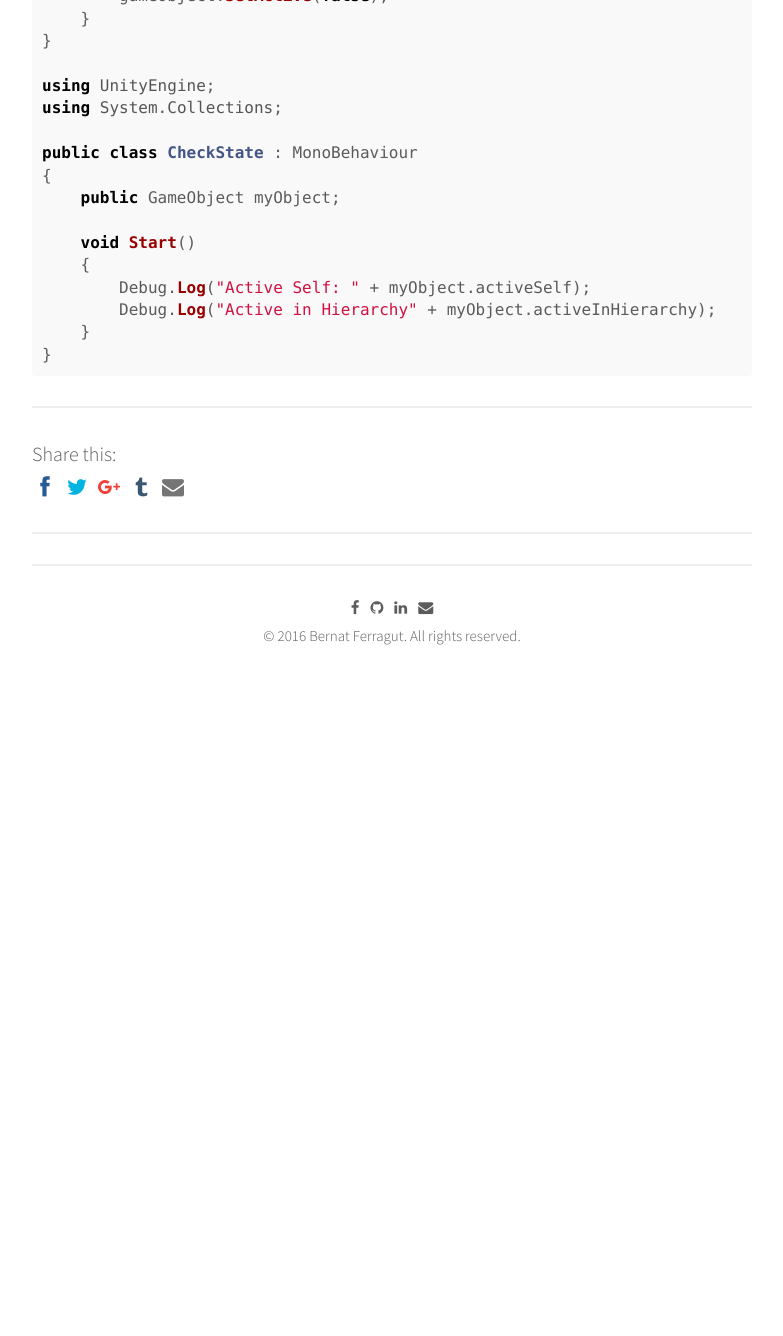
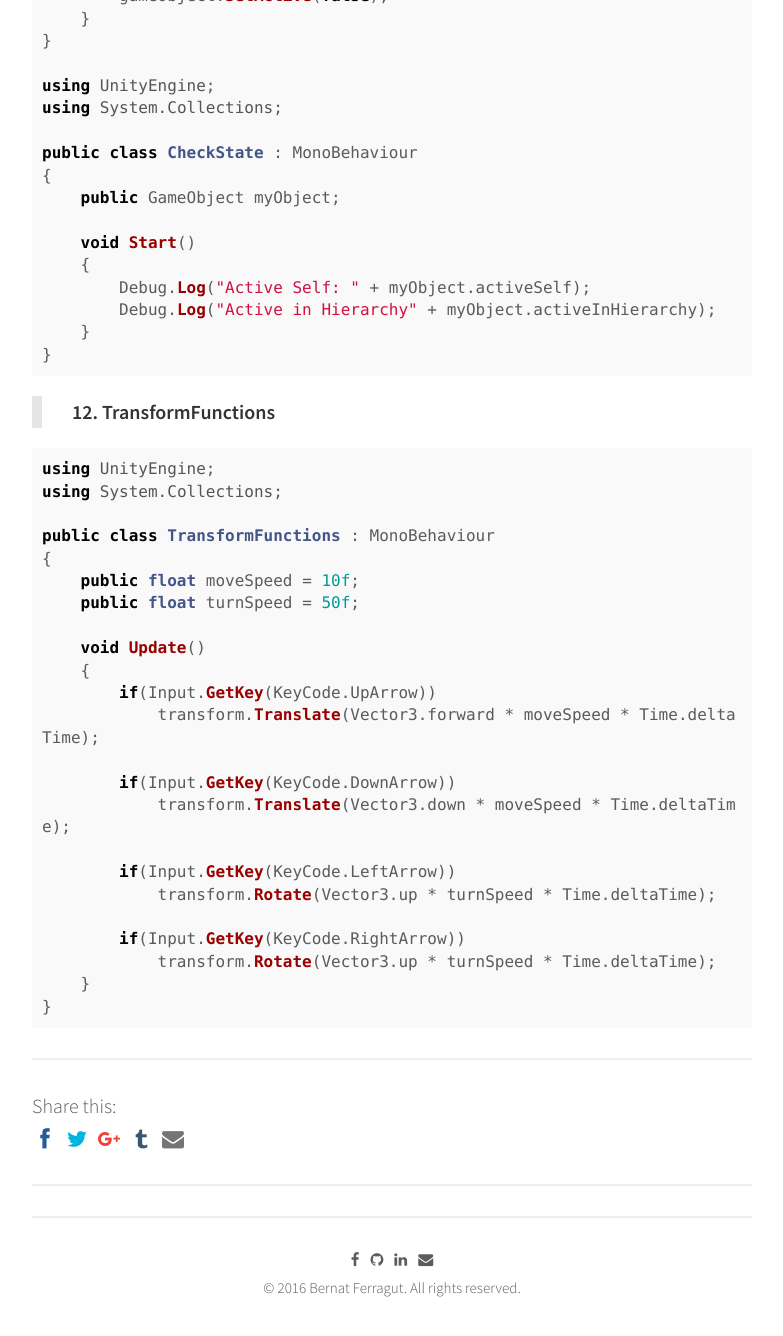
Before and after one commit to bernatferragut/FutureWeb-blog, a Jekyll site: the page built from _posts/30-11-16-VR-Scripting in Unity.md, in a window 1280 px wide and 1400 px high, scrolled down 9505 px. Shown: the top 1336 px of the window, without its empty margins (248-1031 px from the left). Built offline with Jekyll 4.4.1, drawn with Linux system fonts in a browser that asks for light colours; nearby versions of some CDN libraries; comment, search, counter and statistics services are not loaded; before the commit the page ends 10253 px from its top, so only the background shows below that.

Commit message:
Update 30-11-16-VR-Scripting in Unity.md
TransformFunctions script

````diff
--- a/_posts/30-11-16-VR-Scripting in Unity.md
+++ b/_posts/30-11-16-VR-Scripting in Unity.md
@@ -445,3 +445,30 @@ public class CheckState : MonoBehaviour
     }
 }
 ```
+> **12. TransformFunctions**
+
+```c#
+using UnityEngine;
+using System.Collections;
+
+public class TransformFunctions : MonoBehaviour
+{
+    public float moveSpeed = 10f;
+    public float turnSpeed = 50f;
+
+    void Update()
+    {
+        if(Input.GetKey(KeyCode.UpArrow))
+            transform.Translate(Vector3.forward * moveSpeed * Time.deltaTime);
+
+        if(Input.GetKey(KeyCode.DownArrow))
+            transform.Translate(Vector3.down * moveSpeed * Time.deltaTime);
+
+        if(Input.GetKey(KeyCode.LeftArrow))
+            transform.Rotate(Vector3.up * turnSpeed * Time.deltaTime);
+
+        if(Input.GetKey(KeyCode.RightArrow))
+            transform.Rotate(Vector3.up * turnSpeed * Time.deltaTime);
+    }
+}
+```
````
